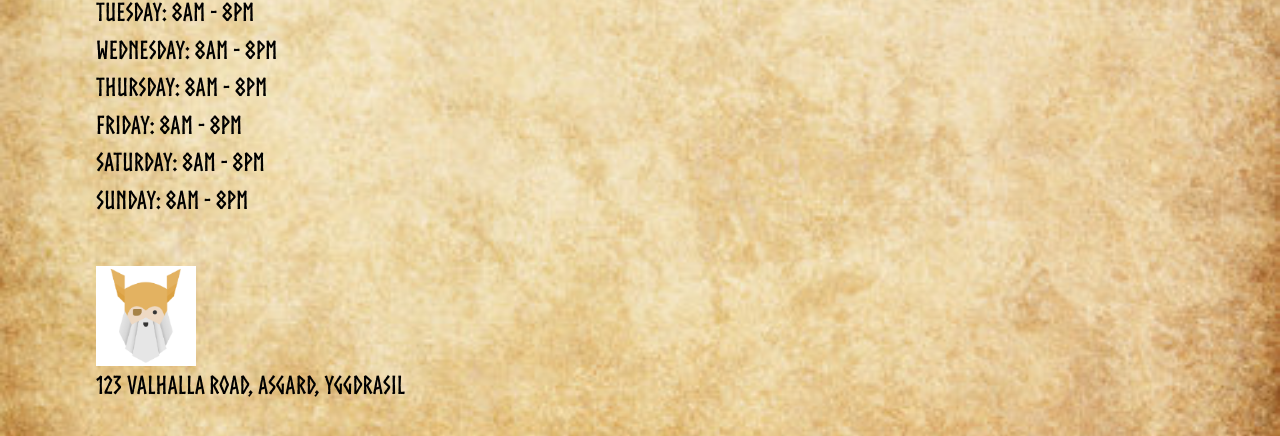
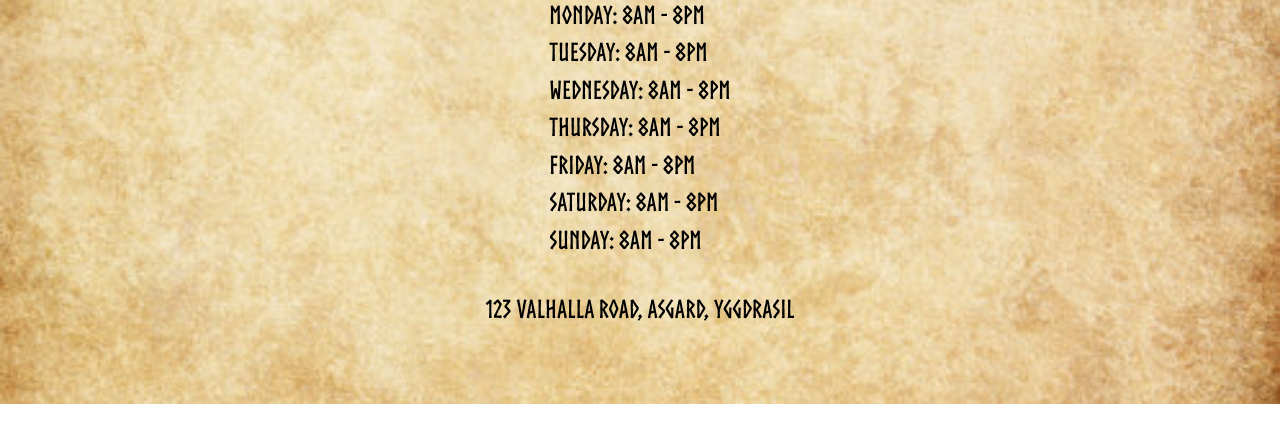
Before and after one commit to RaihanSharif/restaurant-page, a website built with webpack: page src/template.html in a window 1280 px wide. Shown: the part 396-832 px from the top of the page. After the commit the page ends 800 px from the top, so only its background shows below. Built offline with nearby package versions, Linux system fonts and the light colour scheme.

Commit message:
Styling to center the text within content and menu subheaders

```diff
--- a/src/home.js
+++ b/src/home.js
@@ -1,4 +1,4 @@
-import addressImg from "./resources/odin.png";
+// import addressImg from "./resources/odin.png";
 
 const title = document.createElement("h1");
 title.textContent = "Odin's mead hall!";
@@ -12,6 +12,10 @@ introPara.textContent = "Welcome, warriors and weary travelers, to Odin's hall!
 introContainer.appendChild(introPara);
 
 const hoursContainer = document.createElement("div");
+const hoursTitle = document.createElement("h2");
+hoursTitle.textContent = "Opening Times";
+hoursContainer.appendChild(hoursTitle);
+
 const openingTimes = [
     'Monday: 8am - 8pm',
     'Tuesday: 8am - 8pm',
@@ -32,10 +36,11 @@ openingTimes.forEach(timeText => {
 hoursContainer.appendChild(hoursUl);
 
 const addressContainer = document.createElement("div");
-const addressIcon = document.createElement("img");
-addressIcon.classList.add("icon");
-addressIcon.src = addressImg; //TODO: this ia placeholder image
-addressContainer.appendChild(addressIcon);
+
+// const addressIcon = document.createElement("img");
+// addressIcon.classList.add("icon");
+// addressIcon.src = addressImg; //TODO: this ia placeholder image
+// addressContainer.appendChild(addressIcon);
 
 
 const addressLine = document.createElement("p");
--- a/src/menu.js
+++ b/src/menu.js
@@ -19,7 +19,7 @@ function menuBuilder(items) {
 };
 
 const appetizerContainer = document.createElement("div");
-const appetizerHeader = document.createElement("h3");
+const appetizerHeader = document.createElement("h2");
 appetizerHeader.textContent = "Appetizers";
 appetizerContainer.appendChild(appetizerHeader);
 
@@ -33,7 +33,7 @@ appetizerContainer.appendChild(menuBuilder(appetizers));
 
 
 const mainCourseContainer = document.createElement("div");
-const mainCourseHeader = document.createElement("h3");
+const mainCourseHeader = document.createElement("h2");
 mainCourseHeader.textContent = "Main Courses";
 mainCourseContainer.appendChild(mainCourseHeader);
 
@@ -47,7 +47,7 @@ const mainCourses = {
 mainCourseContainer.appendChild(menuBuilder(mainCourses));
 
 const drinksContainer = document.createElement("div");
-const drinksHeader = document.createElement("h3");
+const drinksHeader = document.createElement("h2");
 drinksHeader.textContent = "Drinks";
 drinksContainer.appendChild(drinksHeader);
 
--- a/src/styles.css
+++ b/src/styles.css
@@ -39,7 +39,7 @@ body {
   flex-direction: column;
   justify-content: center;
   gap: 2rem;
-  max-width: 90%;
+  max-width: 80%;
   margin: auto;
   font-size: 25px;
 }
@@ -75,10 +75,13 @@ div {
 #content {
     display: flex;
     flex-direction: column;
-    gap: 1rem;
+    gap: 2rem;
     padding: 1rem;
+    align-items: center;
 }
 
-#content div {
-    padding: 1rem;
+#content>div {
+  display: flex;
+  flex-direction: column;
+  align-items: center;
 }
```
Also changed, not shown: src/resources/DALL·E 2024-10-08 15.10.43 - A simple background inspired by Norse design, featuring weathered dark wood texture with subtle metallic accents. The background is clean, with no ico.webp (deleted).
